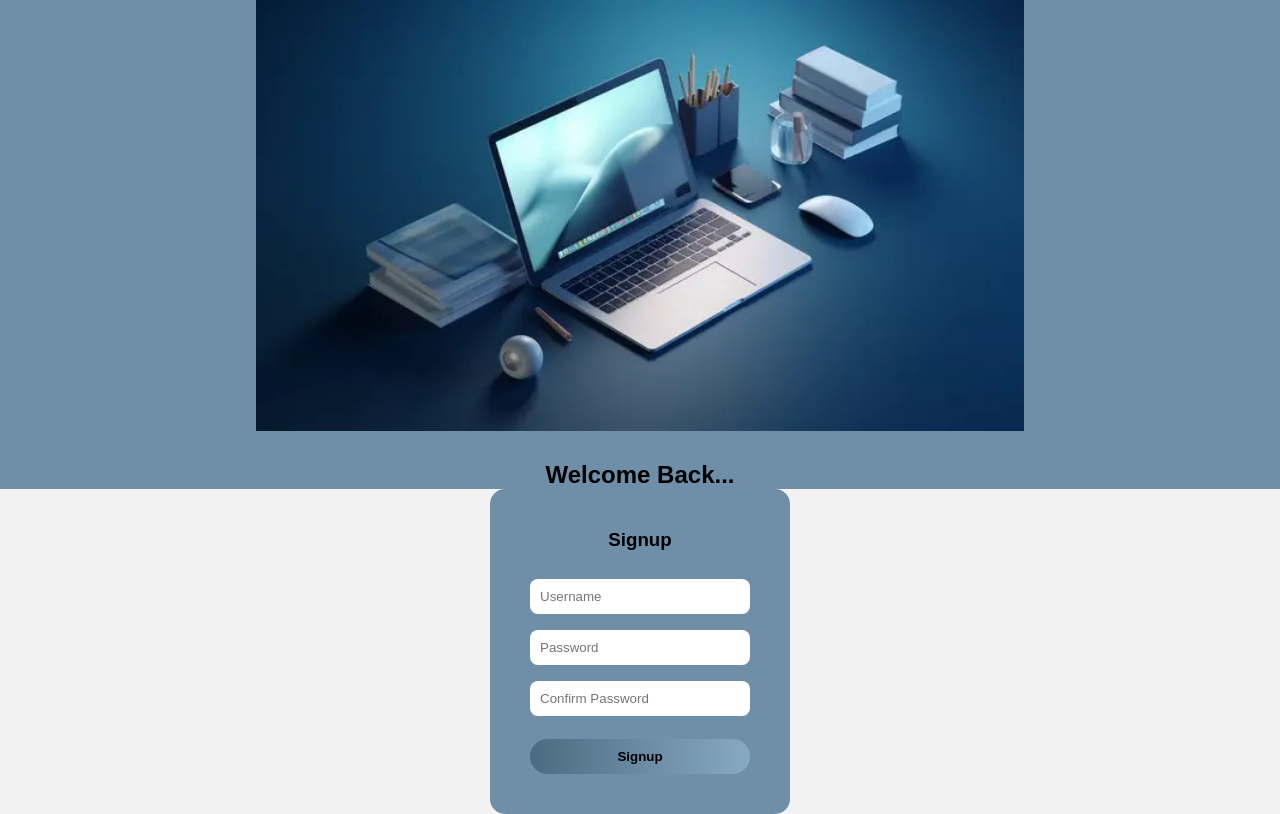
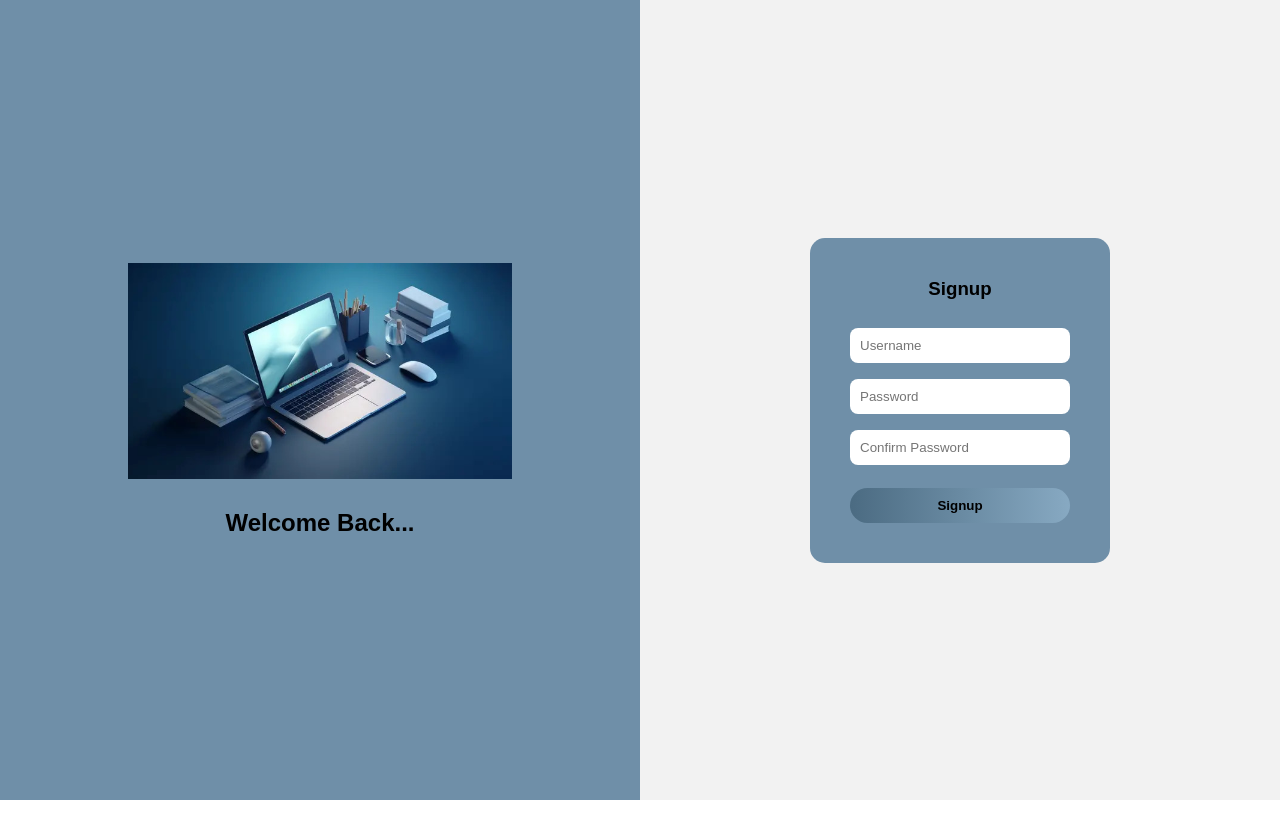
Before and after one commit to Nethmini6/Letter-Management-System, a React (Create React App) app in the folder letter-frontend/: page /signup in a window 1280 px wide. Built offline with nearby package versions, Linux system fonts and the light colour scheme.

Commit message:
Made changes

```diff
--- a/letter-frontend/src/App.css
+++ b/letter-frontend/src/App.css
@@ -129,7 +129,7 @@
   font-family: Arial, sans-serif;
 }
 
-.login-container {
+.signup-container {
   display: flex;
   height: 100vh;
 }
--- a/letter-frontend/src/Pages/login.js
+++ b/letter-frontend/src/Pages/login.js
@@ -41,6 +41,7 @@ import React, { useState } from "react";
 import { useNavigate } from "react-router-dom";
 import "../App.css";
 import officeImage from "../assests/img1.jpg";
+
 
 const Login = () => {
   const navigate = useNavigate();
```
